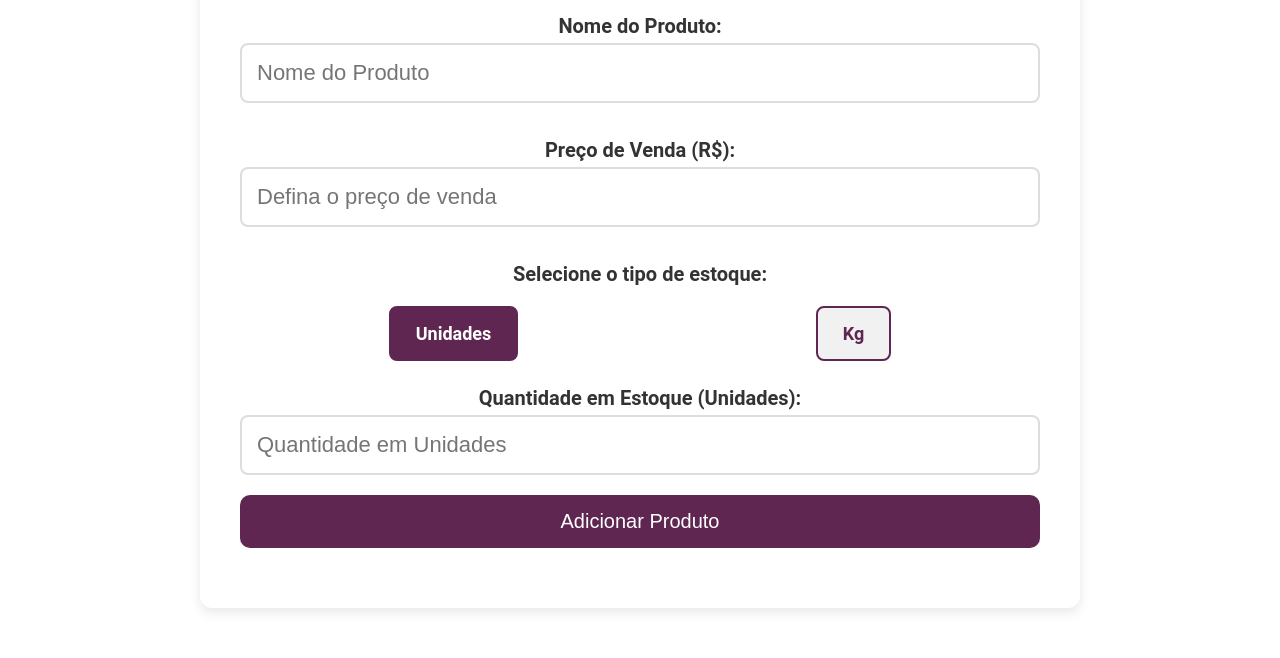
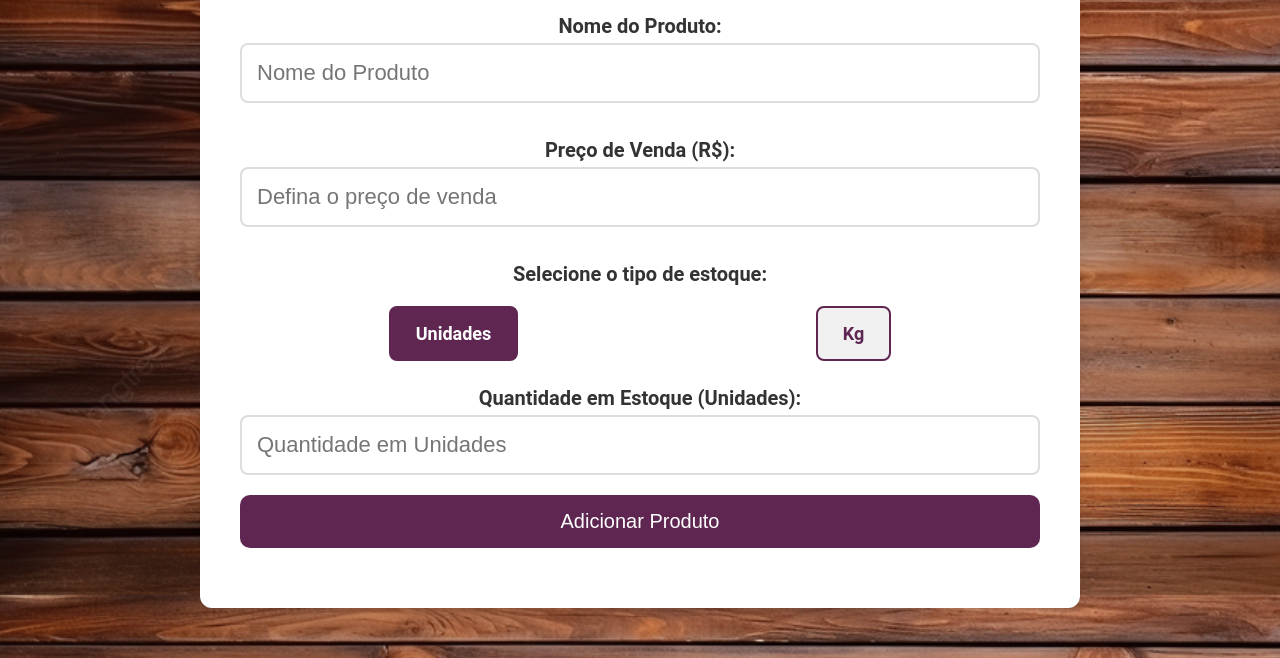
Before and after one commit to Draken4417x/Loja-online, a plain HTML site: page index.html in a window 1280 px wide. Shown: the part 205-863 px from the top of the page. Drawn offline with nearby package versions, Linux system fonts and the light colour scheme.

Commit message:
Update styles.css
Atualização a imagem de fundo do site

```diff
--- a/src/css/styles.css
+++ b/src/css/styles.css
@@ -1,6 +1,6 @@
 body {
     font-family: 'Roboto', sans-serif;
-    background-image: url('src/imagens/Fundo.png');
+    background-image: url('/src/imagens/Fundo.png');
     background-size: cover;
     background-repeat: no-repeat;
     background-attachment:fixed;
```
